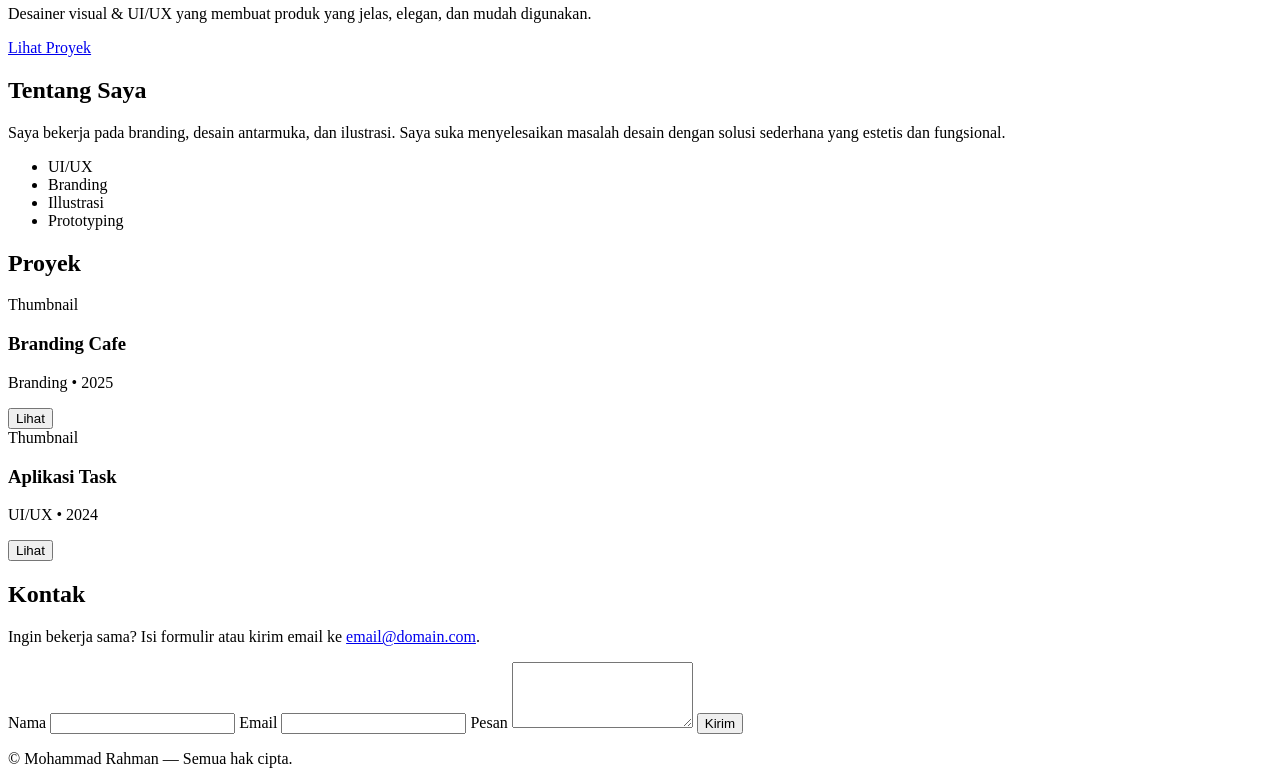
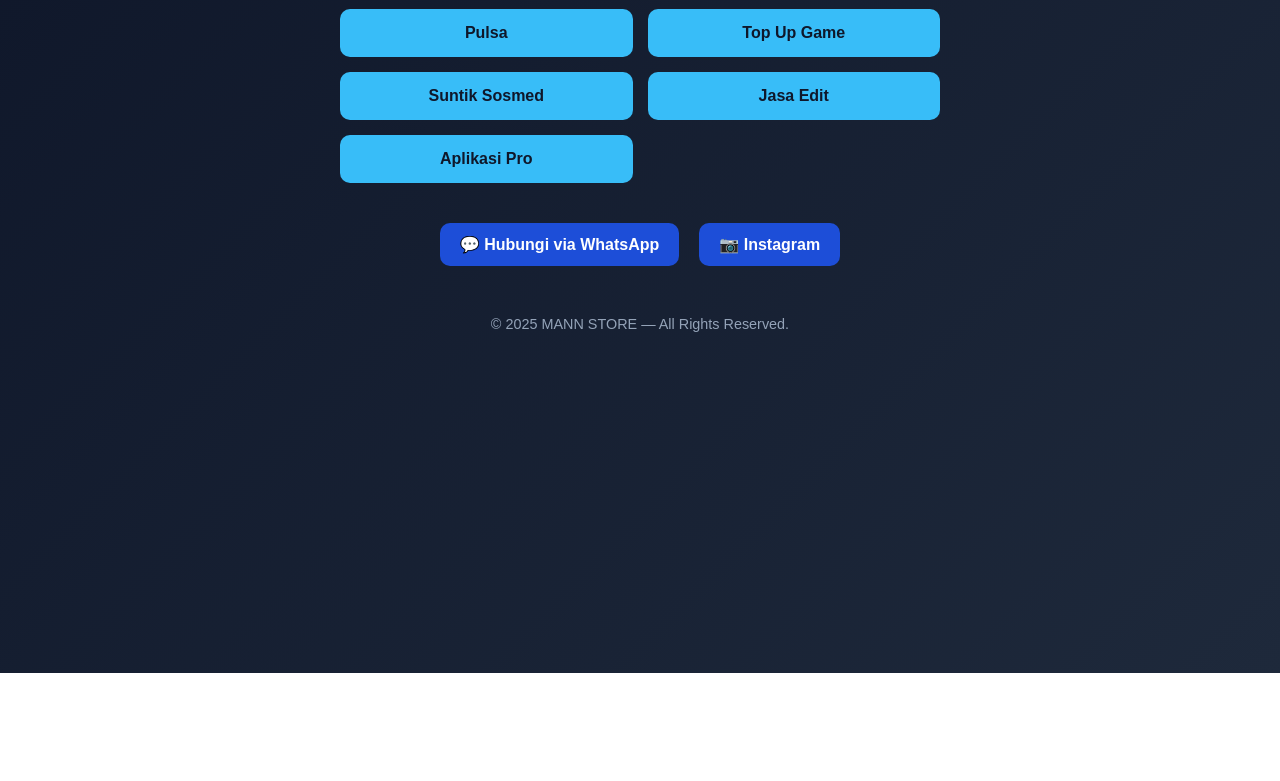
Before and after one commit to mannnanjayyy-del/mannnbdfb, a plain HTML site: page index.html in a window 1280 px wide. Shown: the part 127-908 px from the top of the page. After the commit the page ends 800 px from the top, so only its background shows below. Drawn offline with Linux system fonts and the light colour scheme.

Commit message:
Revamp index.html for MANN STORE design
Updated the structure and content of the HTML file to reflect a new design for MANN STORE, including new styles and sections.

```diff
--- a/index.html
+++ b/index.html
@@ -1,102 +1,110 @@
-<!doctype html>
+<!DOCTYPE html>
 <html lang="id">
 <head>
-  <meta charset="utf-8" />
-  <meta name="viewport" content="width=device-width, initial-scale=1" />
-  <title>Portofolio Design — Mohammad Rahman</title>
-  <link rel="stylesheet" href="styles.css">
-  <meta name="description" content="Portofolio desain — Mohammad Rahman. UI/UX, branding, ilustrasi, dsb.">
+  <meta charset="UTF-8">
+  <meta name="viewport" content="width=device-width, initial-scale=1.0">
+  <title>MANN STORE</title>
+  <style>
+    * {
+      margin: 0;
+      padding: 0;
+      box-sizing: border-box;
+      font-family: "Poppins", sans-serif;
+    }
+
+    body {
+      background: linear-gradient(135deg, #0f172a, #1e293b);
+      color: white;
+      text-align: center;
+      min-height: 100vh;
+      padding: 30px;
+    }
+
+    h1 {
+      font-size: 2.5em;
+      margin-bottom: 10px;
+      color: #38bdf8;
+    }
+
+    p {
+      font-size: 1.1em;
+      margin-bottom: 30px;
+      color: #e2e8f0;
+    }
+
+    .store-buttons {
+      display: grid;
+      grid-template-columns: repeat(auto-fit, minmax(200px, 1fr));
+      gap: 15px;
+      max-width: 600px;
+      margin: 0 auto 40px;
+    }
+
+    .btn {
+      background: #38bdf8;
+      color: #0f172a;
+      padding: 15px;
+      border-radius: 10px;
+      text-decoration: none;
+      font-weight: bold;
+      transition: 0.3s;
+    }
+
+    .btn:hover {
+      background: #0ea5e9;
+      transform: scale(1.05);
+    }
+
+    .contact {
+      display: flex;
+      justify-content: center;
+      gap: 20px;
+      flex-wrap: wrap;
+    }
+
+    .contact a {
+      background: #1d4ed8;
+      color: white;
+      padding: 12px 20px;
+      border-radius: 10px;
+      text-decoration: none;
+      font-weight: bold;
+      transition: 0.3s;
+    }
+
+    .contact a:hover {
+      background: #2563eb;
+      transform: scale(1.05);
+    }
+
+    footer {
+      margin-top: 50px;
+      font-size: 0.9em;
+      color: #94a3b8;
+    }
+  </style>
 </head>
 <body>
-  <header class="site-header">
-    <div class="container">
-      <a class="logo" href="#">Mohammad Rahman</a>
-      <nav class="nav" id="nav">
-        <a href="#about">About</a>
-        <a href="#projects">Projects</a>
-        <a href="#contact">Contact</a>
-      </nav>
-      <button id="navToggle" class="nav-toggle">☰</button>
-    </div>
-  </header>
 
-  <main>
-    <section class="hero">
-      <div class="container hero-inner">
-        <h1>Halo — saya <span class="accent">Mohammad Rahman</span></h1>
-        <p class="lead">Desainer visual & UI/UX yang membuat produk yang jelas, elegan, dan mudah digunakan.</p>
-        <a class="btn" href="#projects">Lihat Proyek</a>
-      </div>
-    </section>
+  <h1>MANN STORE</h1>
+  <p>Tempat layanan digital terpercaya — Pulsa, Top Up Game, Suntik Sosmed, Jasa Edit, Aplikasi Pro, dan lainnya!</p>
 
-    <section id="about" class="container about">
-      <h2>Tentang Saya</h2>
-      <p>Saya bekerja pada branding, desain antarmuka, dan ilustrasi. Saya suka menyelesaikan masalah desain dengan solusi sederhana yang estetis dan fungsional.</p>
-      <ul class="skills">
-        <li>UI/UX</li>
-        <li>Branding</li>
-        <li>Illustrasi</li>
-        <li>Prototyping</li>
-      </ul>
-    </section>
+  <div class="store-buttons">
+    <a href="https://wa.me/6281357525602?text=Halo%20MANN%20STORE%2C%20saya%20ingin%20pesan%20Pulsa" class="btn">Pulsa</a>
+    <a href="https://wa.me/6281357525602?text=Halo%20MANN%20STORE%2C%20saya%20ingin%20Top%20Up%20Game" class="btn">Top Up Game</a>
+    <a href="https://wa.me/6281357525602?text=Halo%20MANN%20STORE%2C%20saya%20ingin%20Suntik%20Sosmed" class="btn">Suntik Sosmed</a>
+    <a href="https://wa.me/6281357525602?text=Halo%20MANN%20STORE%2C%20saya%20ingin%20Jasa%20Edit" class="btn">Jasa Edit</a>
+    <a href="https://wa.me/6281357525602?text=Halo%20MANN%20STORE%2C%20saya%20ingin%20Aplikasi%20Pro" class="btn">Aplikasi Pro</a>
+  </div>
 
-    <section id="projects" class="container projects">
-      <h2>Proyek</h2>
-      <div class="grid" id="projectsGrid">
-        <!-- Contoh item proyek. Duplikat dan ganti konten nyata Anda -->
-        <article class="project-card" data-title="Branding Cafe" data-desc="Branding lengkap: logo, kemasan, dan social assets." data-img="">
-          <div class="thumb">Thumbnail</div>
-          <h3>Branding Cafe</h3>
-          <p class="meta">Branding • 2025</p>
-          <button class="details-btn">Lihat</button>
-        </article>
+  <div class="contact">
+    <a href="https://wa.me/6281357525602" target="_blank">💬 Hubungi via WhatsApp</a>
+    <a href="https://www.instagram.com/mannnn_storexzz22?igsh=MWxqcTRhNTNobmU2eA==" target="_blank">📷 Instagram</a>
+  </div>
 
-        <article class="project-card" data-title="Aplikasi Task" data-desc="UI/UX untuk aplikasi manajemen tugas dengan micro-interactions." data-img="">
-          <div class="thumb">Thumbnail</div>
-          <h3>Aplikasi Task</h3>
-          <p class="meta">UI/UX • 2024</p>
-          <button class="details-btn">Lihat</button>
-        </article>
-
-        <!-- Tambah proyek lain di sini -->
-      </div>
-    </section>
-
-    <section id="contact" class="container contact">
-      <h2>Kontak</h2>
-      <p>Ingin bekerja sama? Isi formulir atau kirim email ke <a href="mailto:email@domain.com">email@domain.com</a>.</p>
-      <form id="contactForm">
-        <label>
-          Nama
-          <input type="text" name="name" required>
-        </label>
-        <label>
-          Email
-          <input type="email" name="email" required>
-        </label>
-        <label>
-          Pesan
-          <textarea name="message" rows="4" required></textarea>
-        </label>
-        <button type="submit" class="btn">Kirim</button>
-      </form>
-    </section>
-  </main>
-
-  <footer class="site-footer">
-    <div class="container">
-      <p>© <span id="year"></span> Mohammad Rahman — Semua hak cipta.</p>
-    </div>
+  <footer>
+    &copy; 2025 MANN STORE — All Rights Reserved.
   </footer>
 
-  <div id="modal" class="modal hidden" role="dialog" aria-hidden="true">
-    <div class="modal-content">
-      <button id="modalClose" class="modal-close">✕</button>
-      <h3 id="modalTitle"></h3>
-      <p id="modalDesc"></p>
-    </div>
-  </div>
-
-  <script src="script.js"></script>
 </body>
 </html>
```
